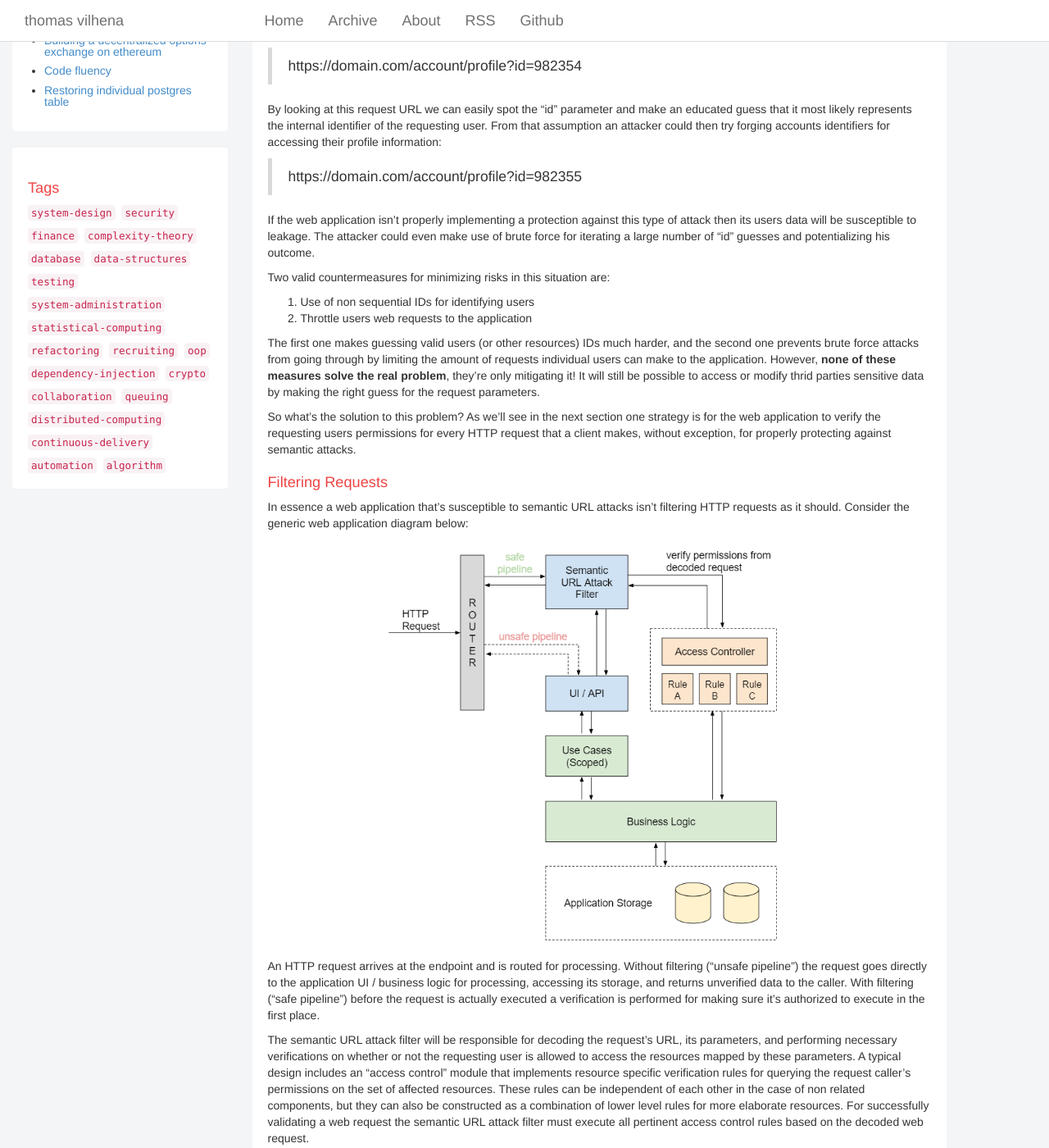
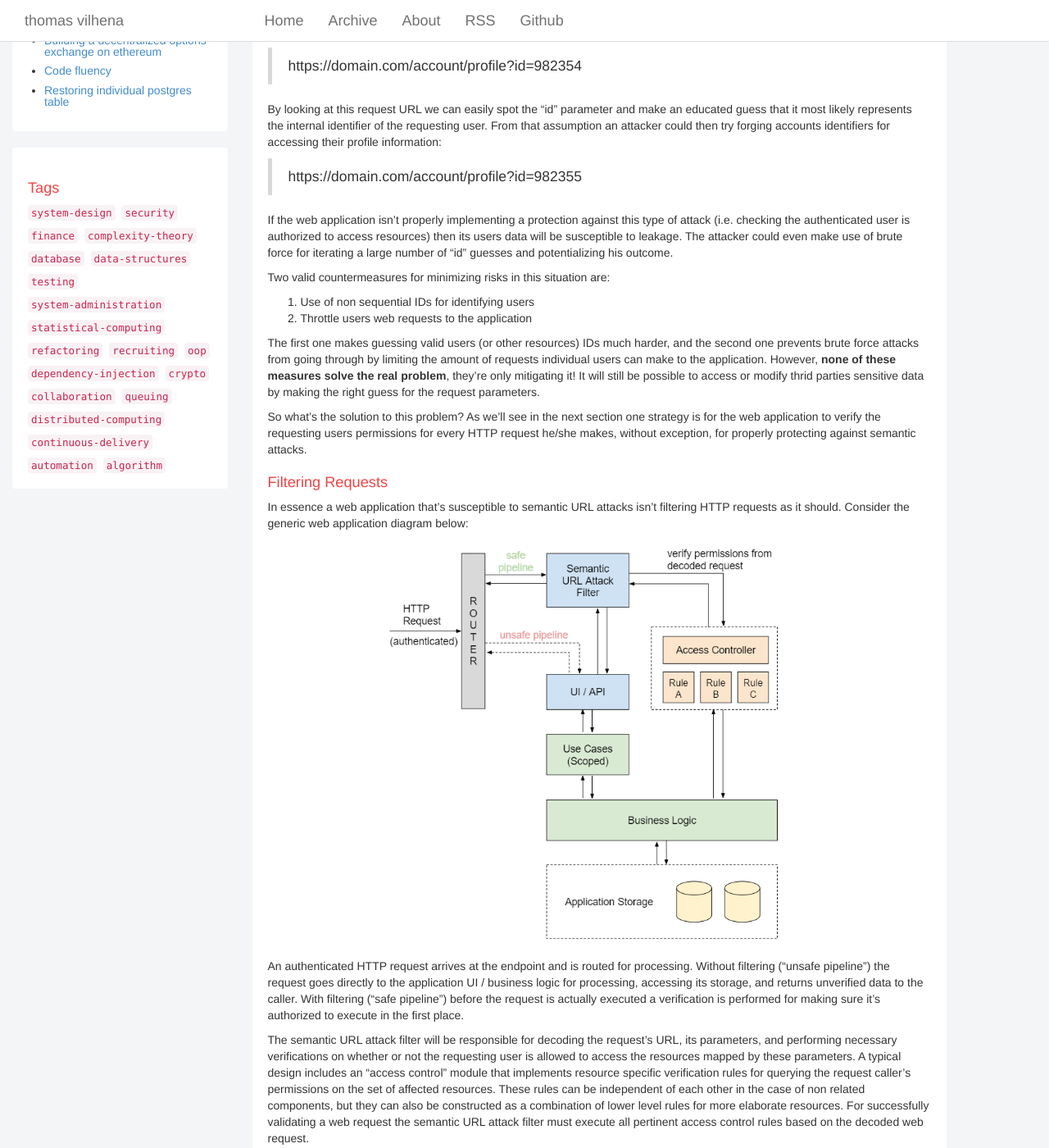
Before and after one commit to TCGV/blog, a Jekyll site: the page built from _posts/2021-04-20-protecting-against-semantic-attacks.md, in a window 1280 px wide and 1400 px high, scrolled down 251 px. Shown: the whole window at 82% size. Built offline with Jekyll 4.4.1, drawn with Linux system fonts in a browser that asks for light colours.

Commit message:
Updating 2021-04-20-protecting-against-semantic-attacks.md

```diff
--- a/_posts/2021-04-20-protecting-against-semantic-attacks.md
+++ b/_posts/2021-04-20-protecting-against-semantic-attacks.md
@@ -9,7 +9,7 @@ The semantic URL attack is one of the most popular attack types aimed at web app
 
 In it an attacker client manually adjusts the parameters of an HTTP request by maintaining the URL's syntax but altering its semantic meaning. If the web application is not protected against this kind of attack then it's only a matter of the attacker rightly guessing request parameters for potentially gaining access to sensitive information.
 
-Let's take a look at a simple example. Consider you're accessing your registered profile in a web application through the following URL:
+Let's take a look at a simple example. Consider you're an authenticated user accessing your registered profile in a web application through the following URL:
 
 > https://domain.com/account/profile?id=982354
 
@@ -18,7 +18,7 @@ By looking at this request URL we can easily spot the "id" parameter and make an
 
 > https://domain.com/account/profile?id=982355
 
-If the web application isn't properly implementing a protection against this type of attack then its users data will be susceptible to leakage. The attacker could even make use of brute force for iterating a large number of "id" guesses and potentializing his outcome.
+If the web application isn't properly implementing a protection against this type of attack (i.e. checking the authenticated user is authorized to access resources) then its users data will be susceptible to leakage. The attacker could even make use of brute force for iterating a large number of "id" guesses and potentializing his outcome.
 
 Two valid countermeasures for minimizing risks in this situation are:
 
@@ -27,7 +27,7 @@ Two valid countermeasures for minimizing risks in this situation are:
 
 The first one makes guessing valid users (or other resources) IDs much harder, and the second one prevents brute force attacks from going through by limiting the amount of requests individual users can make to the application. However, <b>none of these measures solve the real problem</b>, they're only mitigating it! It will still be possible to access or modify thrid parties sensitive data by making the right guess for the request parameters.
 
-So what's the solution to this problem? As we'll see in the next section one strategy is for the web application to verify the requesting users permissions for every HTTP request that a client makes, without exception, for properly protecting against semantic attacks.
+So what's the solution to this problem? As we'll see in the next section one strategy is for the web application to verify the requesting users permissions for every HTTP request he/she makes, without exception, for properly protecting against semantic attacks.
 
 Filtering Requests
 ============
@@ -38,7 +38,7 @@ In essence a web application that's susceptible to semantic URL attacks isn't fi
   <img style="max-width: 100%; max-height: 480px; margin: 10px 0 10px -40px" src="{{ site.baseurl }}/images/p27/semantic-attack-filter.PNG" alt="surface"/>
 </p>
 
-An HTTP request arrives at the endpoint and is routed for processing. Without filtering ("unsafe pipeline") the request goes directly to the application UI / business logic for processing, accessing its storage, and returns unverified data to the caller. With filtering ("safe pipeline") before the request is actually executed a verification is performed for making sure it's authorized to execute in the first place.
+An authenticated HTTP request arrives at the endpoint and is routed for processing. Without filtering ("unsafe pipeline") the request goes directly to the application UI / business logic for processing, accessing its storage, and returns unverified data to the caller. With filtering ("safe pipeline") before the request is actually executed a verification is performed for making sure it's authorized to execute in the first place.
 
 The semantic URL attack filter will be responsible for decoding the request's URL, its parameters, and performing necessary verifications on whether or not the requesting user is allowed to access the resources mapped by these parameters. A typical design includes an "access control" module that implements resource specific verification rules for querying the request caller's permissions on the set of affected resources. These rules can be independent of each other in the case of non related components, but they can also be constructed as a combination of lower level rules for more elaborate resources. For successfully validating a web request the semantic URL attack filter must execute all pertinent access control rules based on the decoded web request.
 
```
Also changed, not shown: images/p27/semantic-attack-filter.PNG.
